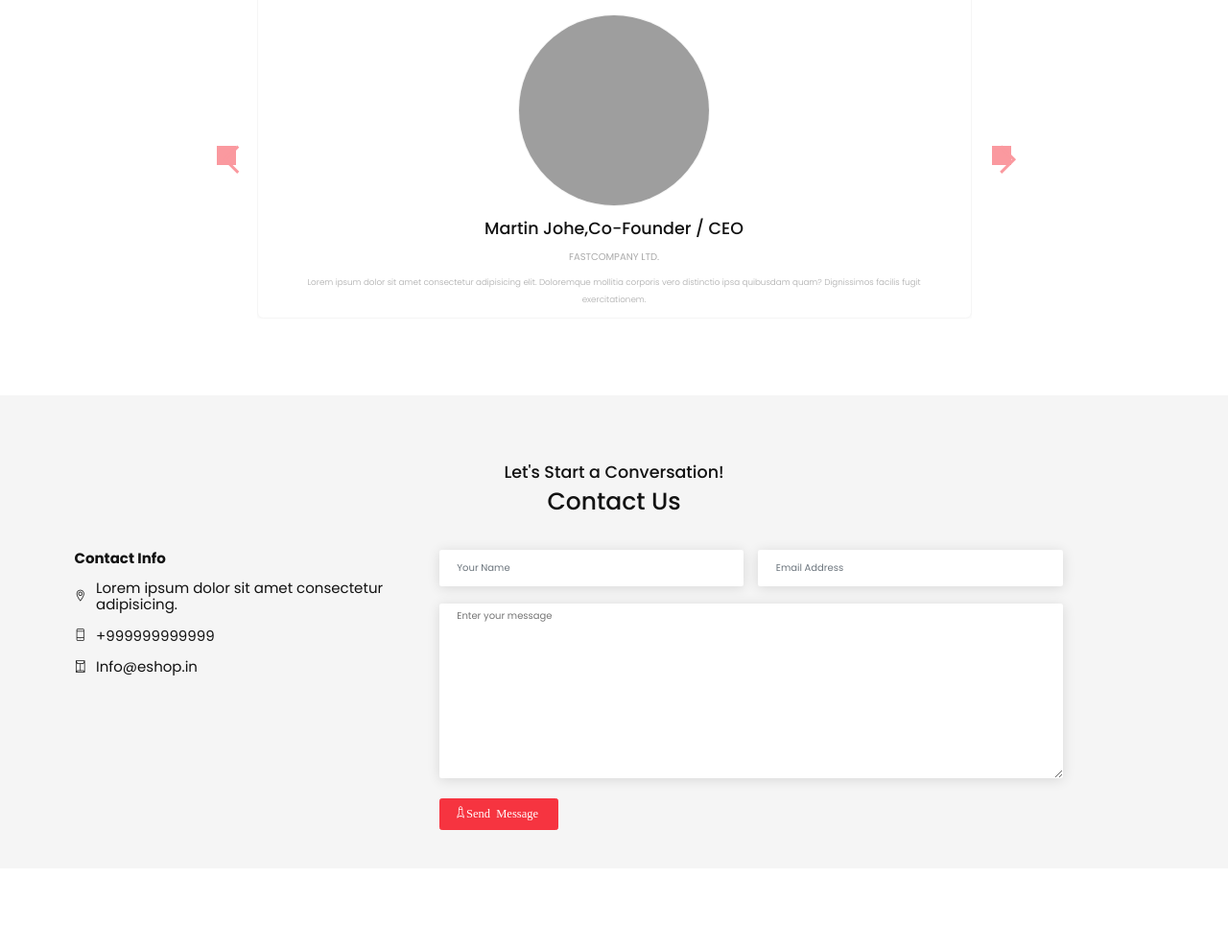
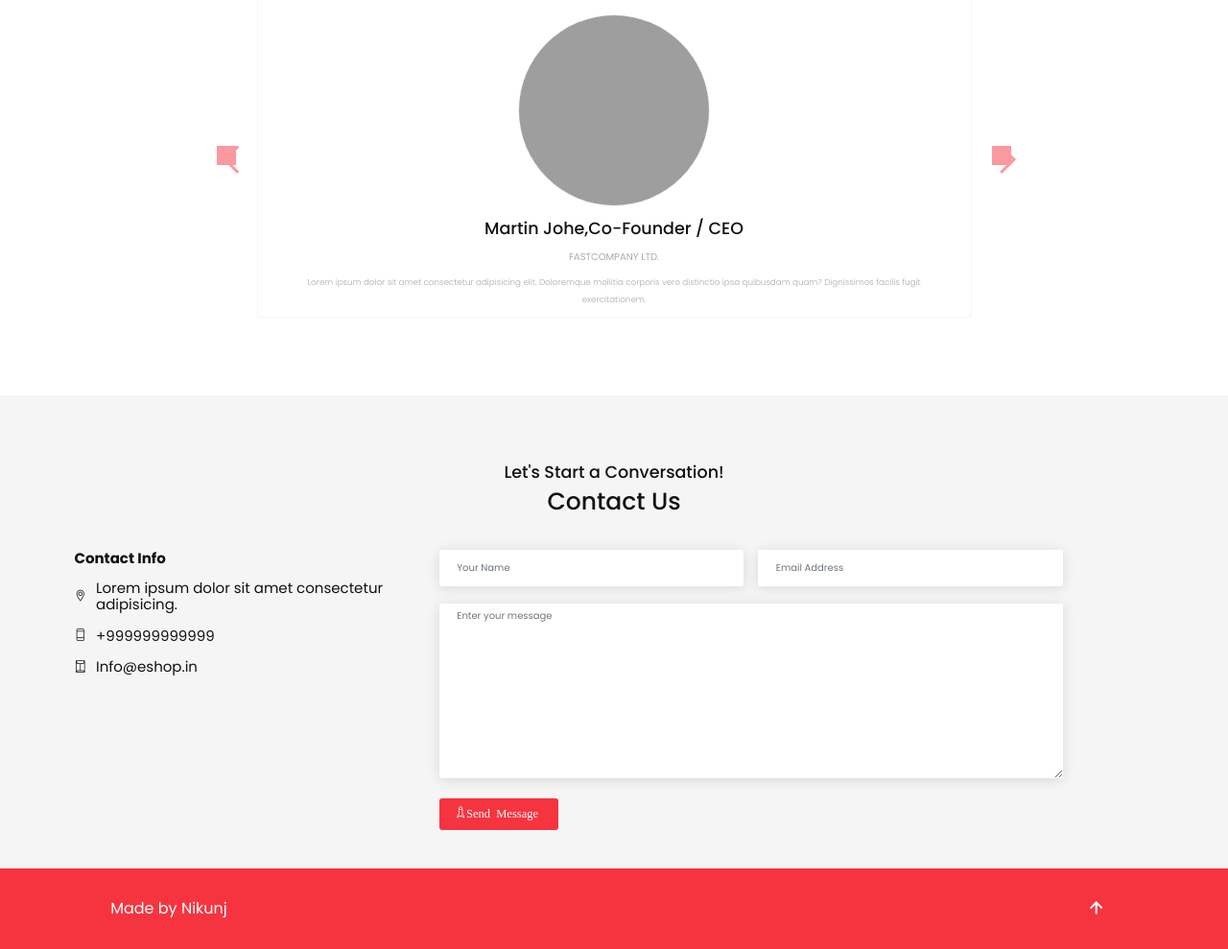
Before and after one commit to nikunj-var/E-commerce-Website, a plain HTML site: page index.html in a window 1280 px wide. Shown: the part 3861-4850 px from the top of the page at 96% size. Before the commit the page ends 4766 px from the top, so only its background shows below. Drawn offline with nearby package versions, Linux system fonts and the light colour scheme; grey boxes are pictures that could not be loaded.

Commit message:
changes done

```diff
--- a/index.html
+++ b/index.html
@@ -9,6 +9,7 @@
     <link href="https://cdn.jsdelivr.net/npm/bootstrap@5.0.2/dist/css/bootstrap.min.css" rel="stylesheet" integrity="sha384-EVSTQN3/azprG1Anm3QDgpJLIm9Nao0Yz1ztcQTwFspd3yD65VohhpuuCOmLASjC" crossorigin="anonymous">
     <link rel="stylesheet" href="./style.css">
     <link rel="stylesheet" href="/themify-icons/themify-icons.css">
+    <link href='https://unpkg.com/boxicons@2.1.4/css/boxicons.min.css' rel="stylesheet" >
     <title>E-commerce Website</title>
   </head>
   <body>
@@ -503,6 +504,16 @@
       </div>
     </div>
    </section>
+   <footer class="footer" >
+    <div class="footer-text">
+        <p>Made by Nikunj</p>
+        <span class="animate scroll" style="--i:1;"></span>
+    </div>
+    <div class="footer-icon" id="scrollup">
+        <a href="#home"><i class='bx bx-up-arrow-alt' ></i></a>
+        <span class="animate scroll" style="--i:3;"></span>
+    </div>
+  </footer>
 
     <script src="https://cdn.jsdelivr.net/npm/bootstrap@5.0.2/dist/js/bootstrap.bundle.min.js" integrity="sha384-MrcW6ZMFYlzcLA8Nl+NtUVF0sA7MsXsP1UyJoMp4YLEuNSfAP+JcXn/tWtIaxVXM" crossorigin="anonymous"></script>
     <script src="./script.js"></script>
--- a/style.css
+++ b/style.css
@@ -111,7 +111,7 @@ p{
     display: block;
     width: 50%;
     height: 100%;
-    background: -webkit-linear-gradient(to right,rgba(255, 255, 255, 0) 0%,rgba(0, 0, 0, 0.3) 100%);
+    /* background: -webkit-linear-gradient(to right,rgba(255, 255, 255, 0) 0%,rgba(0, 0, 0, 0.3) 100%); */
      background: linear-gradient(to right,rgba(255, 255, 255, 0) 0%,rgba(0, 0, 0, 0.3) 100%);
     transform: skewX(-25deg);
 }
@@ -417,6 +417,44 @@ p{
     outline: none;
     border: none;
 }
+.copyright{
+    background: var(--bg-danger);
+}
+.copyright p{
+    color: var(--text-white);
+
+}
+.footer{
+    display: flex;
+    flex-wrap: wrap;
+    align-items: center;
+    padding: 2rem 9%;
+    justify-content: space-between;
+    background: var(--bg-danger);
+}
+.footer-text,.footer-icon{
+    position: relative;
+}
+.footer-text p{
+    font-size: 1.6rem;
+    color: var(--text-white);
+}
+.footer-icon a {
+    display: inline-flex;
+    position: relative;
+    justify-content: center;
+    align-items: center;
+    padding: .8rem;
+    background: var(--bg-danger);
+    border: .2rem solid var(--bg-danger);
+    border-radius: .6rem;
+    text-decoration: none;
+}
+.footer-icon a i{
+    font-size: 2.4rem;
+    color: var(--text-white);
+}
+
 /* product css */
 @keyframes effect_shine{
     100%{
@@ -498,4 +536,7 @@ p{
     .home .slider-icon{
         font-size: 2rem;
     }
+    .products .up_to_content h2{
+        font-size: 0.625rem;
+    }
 }
```
Also changed, not shown: script.js (line endings or trailing spaces).
